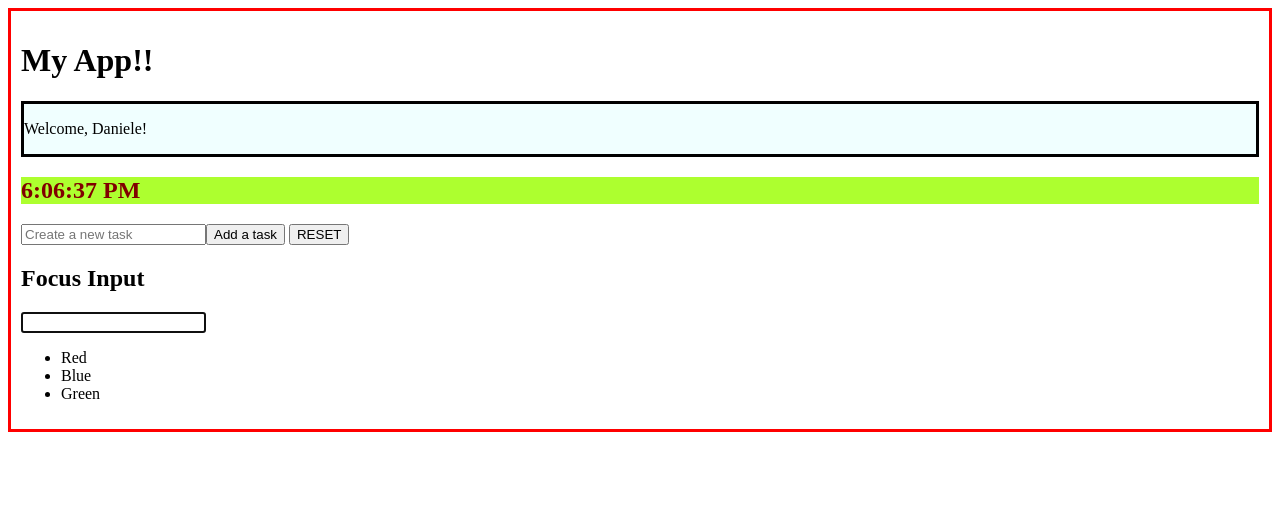
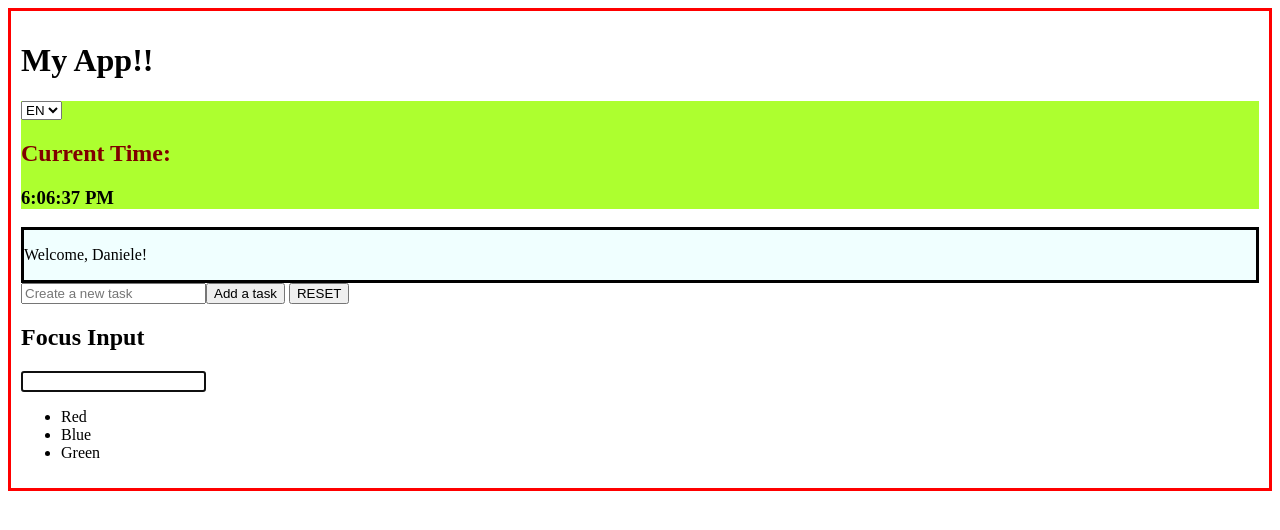
Before and after one commit to delisnt/esercizi, a React (Vite) app in the folder first-react/: page / in a window 1280 px wide. Both pictures are taken after a click on the element "My App!!". Shown: the top 530 px of the page. Built offline with nearby package versions, Linux system fonts and the light colour scheme.

Commit message:
esercizio context fatto

```diff
--- a/first-react/src/components/App.jsx
+++ b/first-react/src/components/App.jsx
@@ -6,6 +6,8 @@ import React from "react";
 import Welcome from "./Welcome";
 import Container from "./Container";
 import Colors from "./Colors";
+import { LanguageContext } from "./LanguageContext";
+import { useState } from "react";
 
 function App() {
   function handleLogin({ username, password }) {
@@ -13,11 +15,13 @@ function App() {
     console.log(password);
   }
 
+
   return (
     <React.StrictMode>
     <Container title="My App!!">
+      <Clock />
       <Welcome name="Daniele" />
-      <Clock />
+
       <TodoList />
       <FocusableInput />
       <Colors
--- a/first-react/src/components/Clock.jsx
+++ b/first-react/src/components/Clock.jsx
@@ -1,22 +1,40 @@
-import React, { useEffect, useState } from 'react'
+import React, { useEffect, useState } from "react";
+import { LanguageContext } from "./LanguageContext";
 
 function Clock() {
-    const [date, setDate] = useState(new Date());
-    useEffect(() => {
-        const intervalId = setInterval(() => {
-            setDate(new Date())
-        }, 1000)
+  const [language, setLanguage] = useState("en");
 
-        return () => {
-            clearInterval(intervalId)
-        }
+  function handleSetLanguage(e) {
+    setLanguage(e.target.value);
+    console.log(language);
+  }
 
-    }, [])
+  const [date, setDate] = useState(new Date());
+  useEffect(() => {
+    const intervalId = setInterval(() => {
+      setDate(new Date());
+    }, 1000);
+
+    return () => {
+      clearInterval(intervalId);
+    };
+  }, []);
   return (
-    <div className='clock'>
-        <h2>{date.toLocaleTimeString()}</h2>
-    </div>
-  )
+    <LanguageContext.Provider>
+      <div className="clock">
+        <select name="language" onChange={handleSetLanguage}>
+            <option value="en">EN</option>
+            <option value="it">IT</option>
+        </select>
+        <h2>
+          {language === "en"
+            ? `Current Time:`
+            : "Ora attuale:"}
+        </h2>
+        <h3>{date.toLocaleTimeString()}</h3>
+      </div>
+    </LanguageContext.Provider>
+  );
 }
 
-export default Clock
+export default Clock;
--- /dev/null
+++ b/first-react/src/components/LanguageContext.jsx
@@ -0,0 +1,3 @@
+import { createContext } from "react"
+
+export  const LanguageContext = createContext('en')
```
